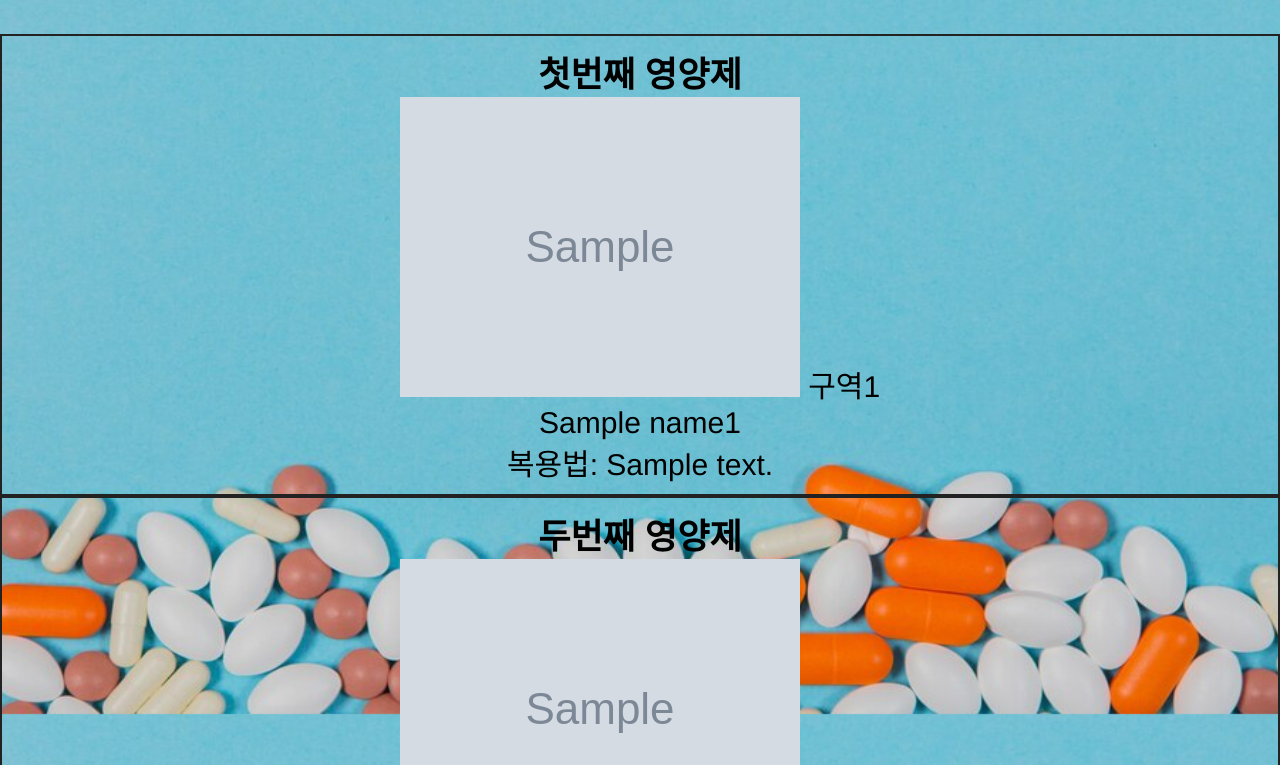
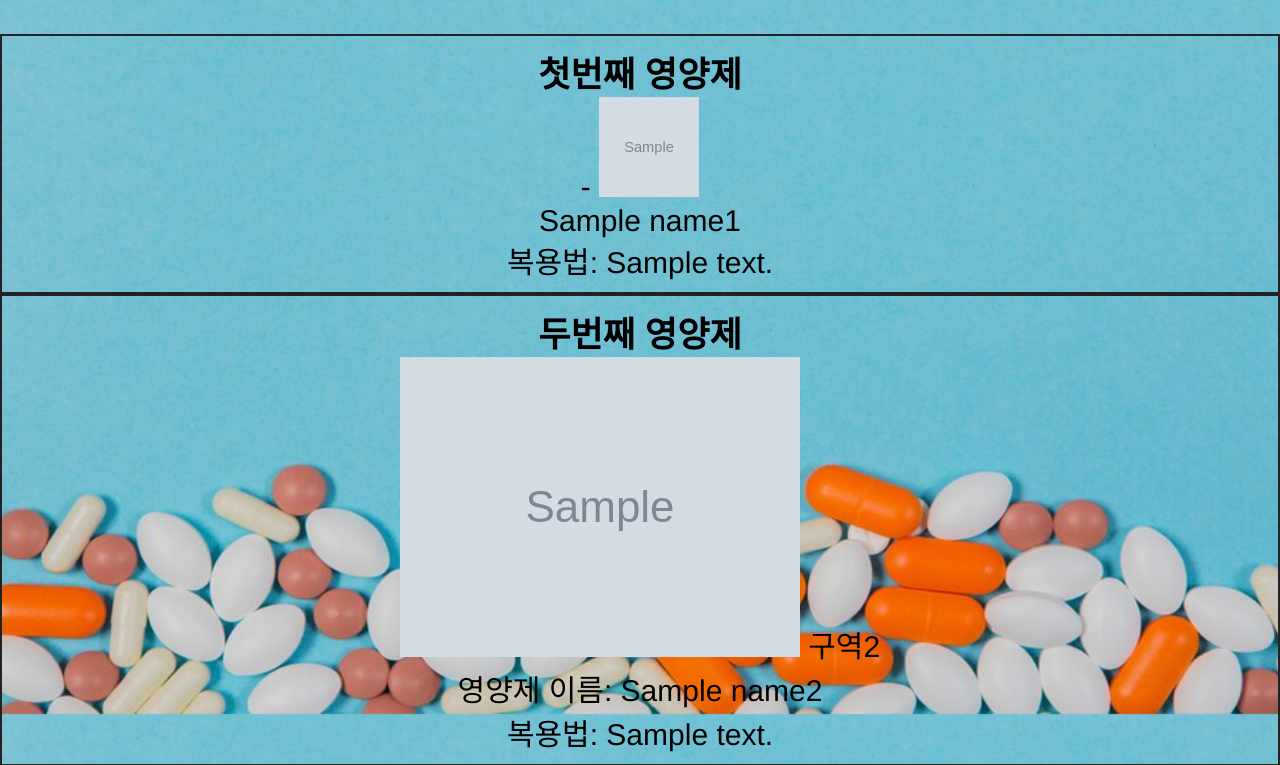
Before and after one commit to snsthqhr/opensauce, a Django app: template templates/pynuts/diagnosis_result.html in a window 1280 px wide. Shown: the part 86-851 px from the top of the page. Run offline with Django 3.2, Linux system fonts and the light colour scheme; the template is opened without the code that fills it: most values are stand-ins (such as "Sample title", 1, 10 or a date in 2020); grey boxes marked "Sample" are stand-in pictures.

Commit message:
Feat: 영양제 첫번째 이미지 크기 수정

```diff
--- a/templates/pynuts/diagnosis_result.html
+++ b/templates/pynuts/diagnosis_result.html
@@ -59,11 +59,10 @@
 <div id ="container">
 
     <h3> 첫번째 영양제 </h3>
-<!--    <div style="width:100px; height:100px; background-color:#CF0">-->
-        <img src="{{ image1 }}" alt="">
+    <div class="imagecontainer">-
+        <img src="{{ image1 }}"  style="width:100px; height:100px;" alt="">
 
-        구역1
-<!--    </div>-->
+    </div>
     <p>{{ name1 }}</p>
     <p>
         복용법: {{ descrip1 }}
```
